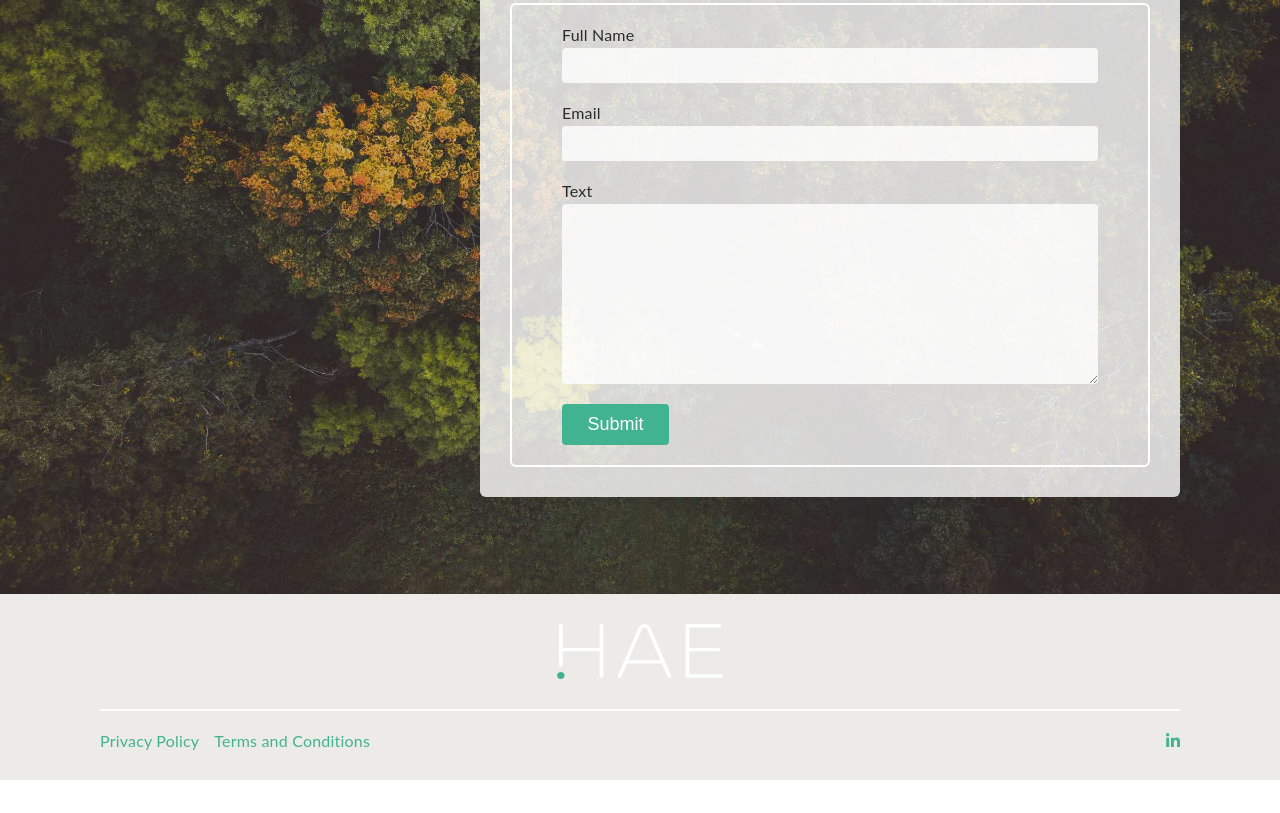
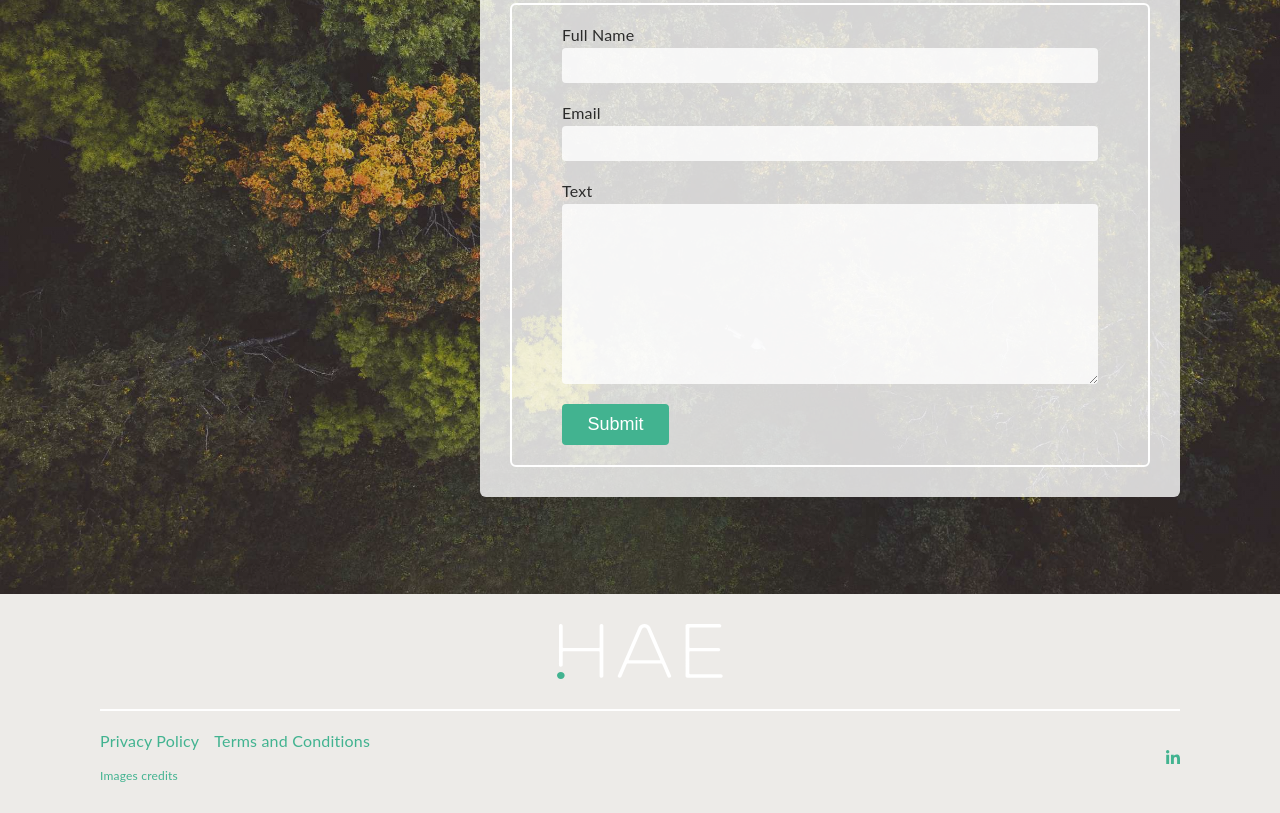
Before and after one commit to sarsc/hae-cons, a Gatsby site: page /homepage in a window 1280 px wide. Shown: the part 2698-3511 px from the top of the page. Before the commit the page ends 3478 px from the top, so only its background shows below. Built offline with nearby package versions, Linux system fonts and the light colour scheme; Gatsby itself is replaced by a stand-in of ours.

Commit message:
credits on mouse over

```diff
--- a/src/components/layout.js
+++ b/src/components/layout.js
@@ -1,15 +1,7 @@
-/**
- * Layout component that queries for data
- * with Gatsby's useStaticQuery component
- *
- * See: https://www.gatsbyjs.org/docs/use-static-query/
- */
-
-import React from 'react';
+import React, { useState } from 'react';
 import PropTypes from 'prop-types';
 import { FontAwesomeIcon } from '@fortawesome/react-fontawesome';
 import { faLinkedinIn } from '@fortawesome/free-brands-svg-icons';
-import { faEnvelopeSquare } from '@fortawesome/free-solid-svg-icons';
 // import CookieConsent, { getCookieConsentValue } from 'react-cookie-consent';
 import { Link } from 'gatsby';
 import Header from './header';
@@ -19,12 +11,17 @@ import stickyNav from '../stickyNav';
 import '../styles/layout.scss';
 
 const Layout = ({ children, isMobile }) => {
+  const imagesCredits = 'Images credits';
+  const showCredits = 'FullName/Scopio, FullName/Scopio';
+  const [creditsText, setCreditsText] = useState(imagesCredits);
+
   const links = [
     { value: 'services', name: 'Services' },
     { value: 'about', name: 'About' },
     { value: 'contact', name: 'Contact' },
   ];
   const isSticky = stickyNav();
+
   // console.warn(getCookieConsentValue(), '');
   return (
     <div>
@@ -58,8 +55,18 @@ const Layout = ({ children, isMobile }) => {
               <Link to="/">Privacy Policy</Link>
             </span>
             <Link to="/">Terms and Conditions</Link>
+            <div
+              onMouseOver={() => setCreditsText(showCredits)}
+              onFocus={() => setCreditsText(showCredits)}
+              onMouseLeave={() => setCreditsText(imagesCredits)}
+              onBlur={() => setCreditsText(imagesCredits)}
+            >
+              <p>{creditsText}</p>
+            </div>
           </div>
-          <FontAwesomeIcon icon={faLinkedinIn} className="social" />
+          <div className="footerRt">
+            <FontAwesomeIcon icon={faLinkedinIn} className="social" />
+          </div>
         </div>
       </footer>
     </div>
--- a/src/pages/homepage.js
+++ b/src/pages/homepage.js
@@ -6,8 +6,6 @@ import Services from './Services';
 import About from './About';
 import Contact from './Contact';
 import '../styles/index.scss';
-// import SEO from "../components/seo"
-// <SEO title="Home" />
 
 const IndexPage = () => {
   const [isMobile, setMobile] = useState(false);
--- a/src/styles/layout.scss
+++ b/src/styles/layout.scss
@@ -79,6 +79,10 @@ h2 {
       padding-top: 8px;
     }
   }
+  p {
+    padding-top: 18px;
+    font-size: 12px;
+  }
 }
 
 .cookiesContainer {
```
